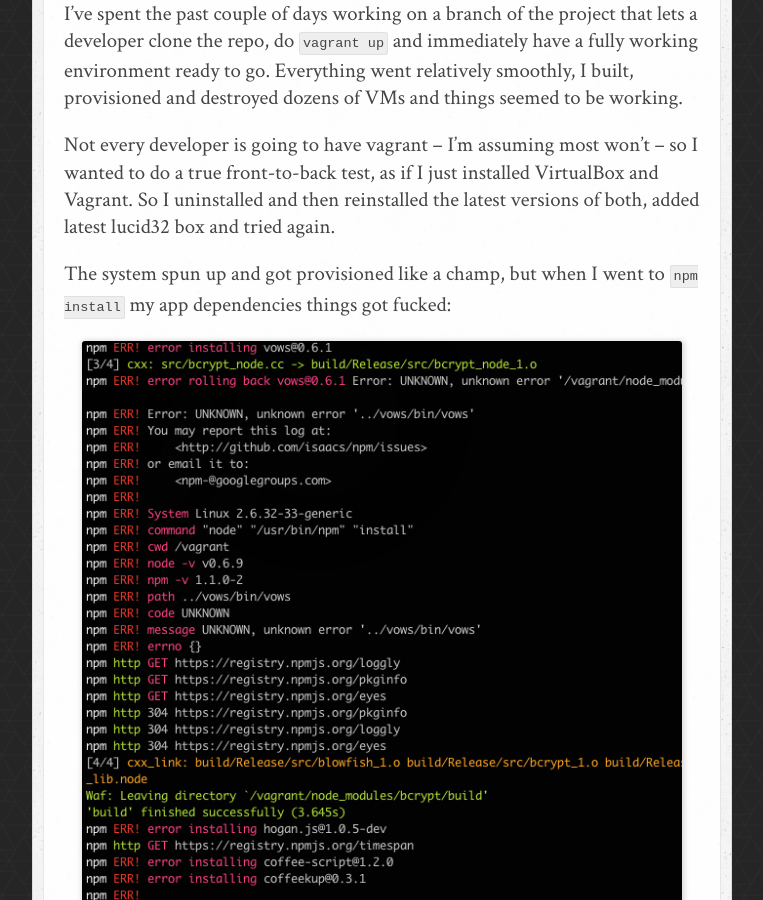
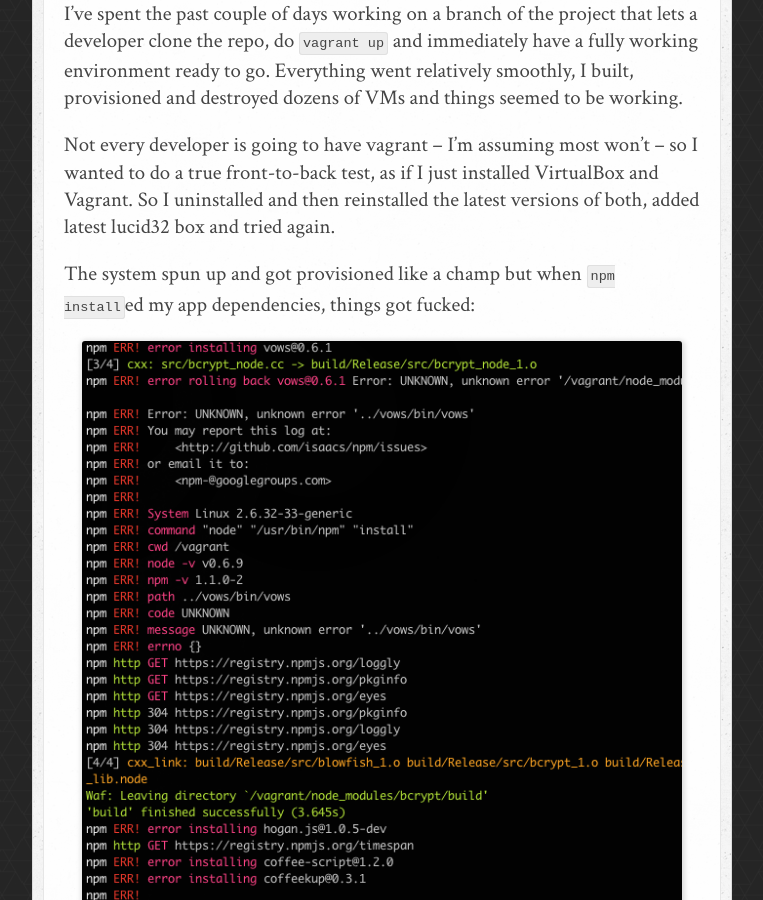
Before and after one commit to brianloveswords/bjb.io-site, a Jekyll site: the page built from _posts/2012-01-31-virtualbox-i-hate-you.md, in a window 1280 px wide and 900 px high, scrolled down 1474 px. Shown: the whole window, without its empty margins (258-1021 px from the left). Built offline with Jekyll 4.4.1, drawn with Linux system fonts in a browser that asks for light colours; some web fonts are replaced; comment, search, counter and statistics services are not loaded.

Commit message:
Clarifying.

```diff
--- a/_posts/2012-01-31-virtualbox-i-hate-you.md
+++ b/_posts/2012-01-31-virtualbox-i-hate-you.md
@@ -48,8 +48,8 @@ I wanted to do a true front-to-back test, as if I just installed VirtualBox
 and Vagrant. So I uninstalled and then reinstalled the latest versions of
 both, added latest lucid32 box and tried again.
 
-The system spun up and got provisioned like a champ, but when I went to `npm
-install` my app dependencies things got fucked:
+The system spun up and got provisioned like a champ but when `npm
+install`ed my app dependencies, things got fucked:
 
 <aside>
 <img src="/assets/npm-fucked.png">
```
Also changed, not shown: other parts of _posts/2012-01-31-virtualbox-i-hate-you.md (+1 -1 lines).
